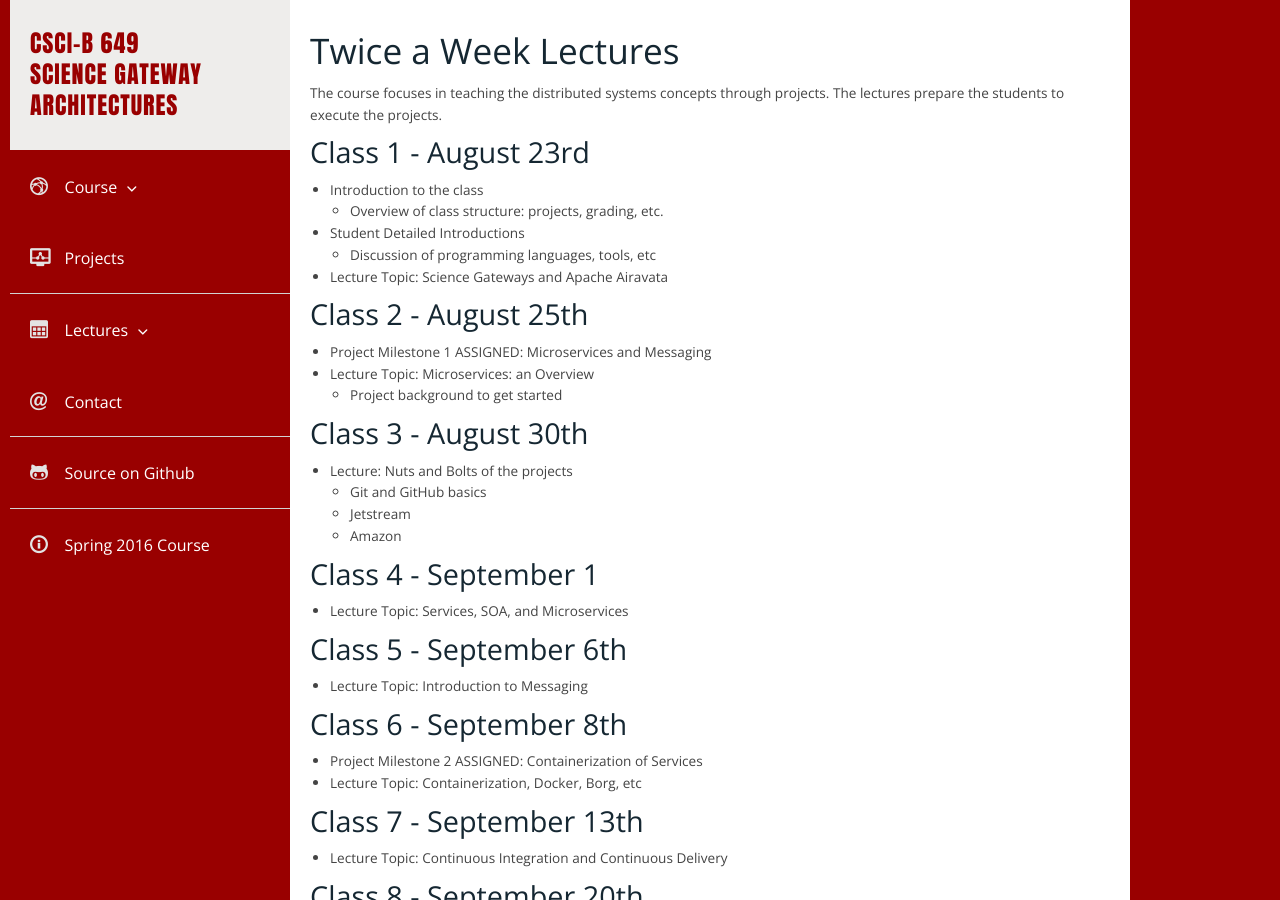
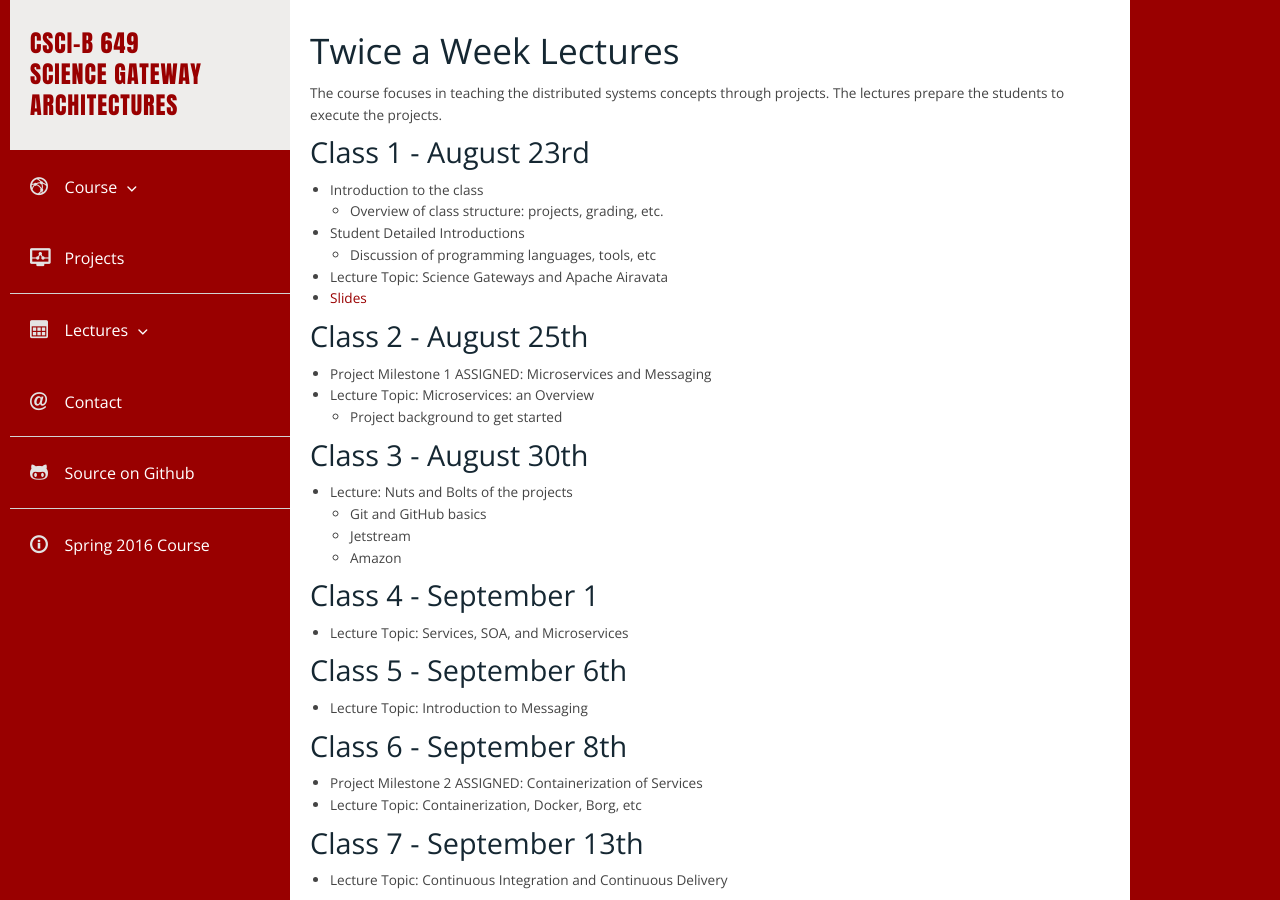
Before and after one commit to airavata-courses/airavata-courses.github.io, a Jekyll site: the page built from lectures.md, in a window 1280 px wide and 900 px high. Built offline with Jekyll 4.4.1, drawn with Linux system fonts in a browser that asks for light colours.

Commit message:
adding lecture 1 slides

```diff
--- a/lectures.md
+++ b/lectures.md
@@ -12,6 +12,7 @@ The course focuses in teaching the distributed systems concepts through projects
 * Student Detailed Introductions
     * Discussion of programming languages, tools, etc
 * Lecture Topic: Science Gateways and Apache Airavata
+* [Slides]({{ site.url }}slides/B649-Overview-Fall2016.pdf)
 
 ###  Class 2 - August 25th
 * Project Milestone 1 ASSIGNED: Microservices and Messaging
```
Also changed, not shown: 1 other file.
